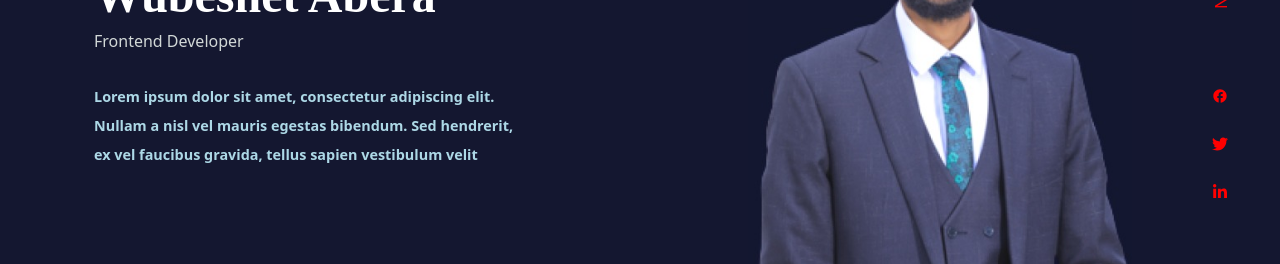
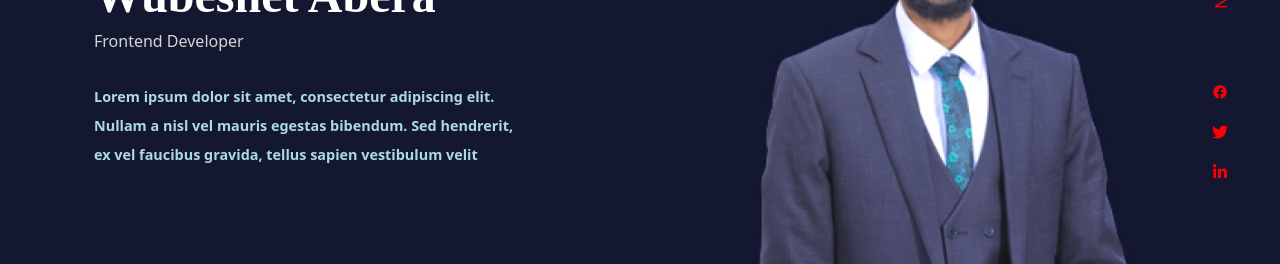
Before and after one commit to wubeabera123/my_portfolio, a React (Create React App) app: page / in a window 1280 px wide. Shown: the part 317-581 px from the top of the page. Built offline with nearby package versions, Linux system fonts and the light colour scheme.

Commit message:
line height of  icons

```diff
--- a/src/Landing.js
+++ b/src/Landing.js
@@ -60,7 +60,7 @@ function Landing(){
     </div>
     <div style={{marginTop: "10rem",marginRight: "-7.2rem"}}>
        <h6 className="vertical-text" style={{color: "red", transform: "rotate(90deg)", whiteSpace: "nowrap",marginRight: "2rem"}}>FOLLOW ME ON</h6>
-       <section className="d-flex flex-column" style={{marginTop: "7rem",marginLeft: "3.2rem",lineHeight: "3rem"}}>
+       <section className="d-flex flex-column" style={{marginTop: "7rem",marginLeft: "3.2rem",lineHeight: "2.5rem"}}>
         <a href="https://www.facebook.com/"><MdFacebook color = "red"/></a>
         <a href="#"><FaTwitter color = "red"/></a>
         <a href="#"><FaLinkedinIn color="red"/></a>
```
